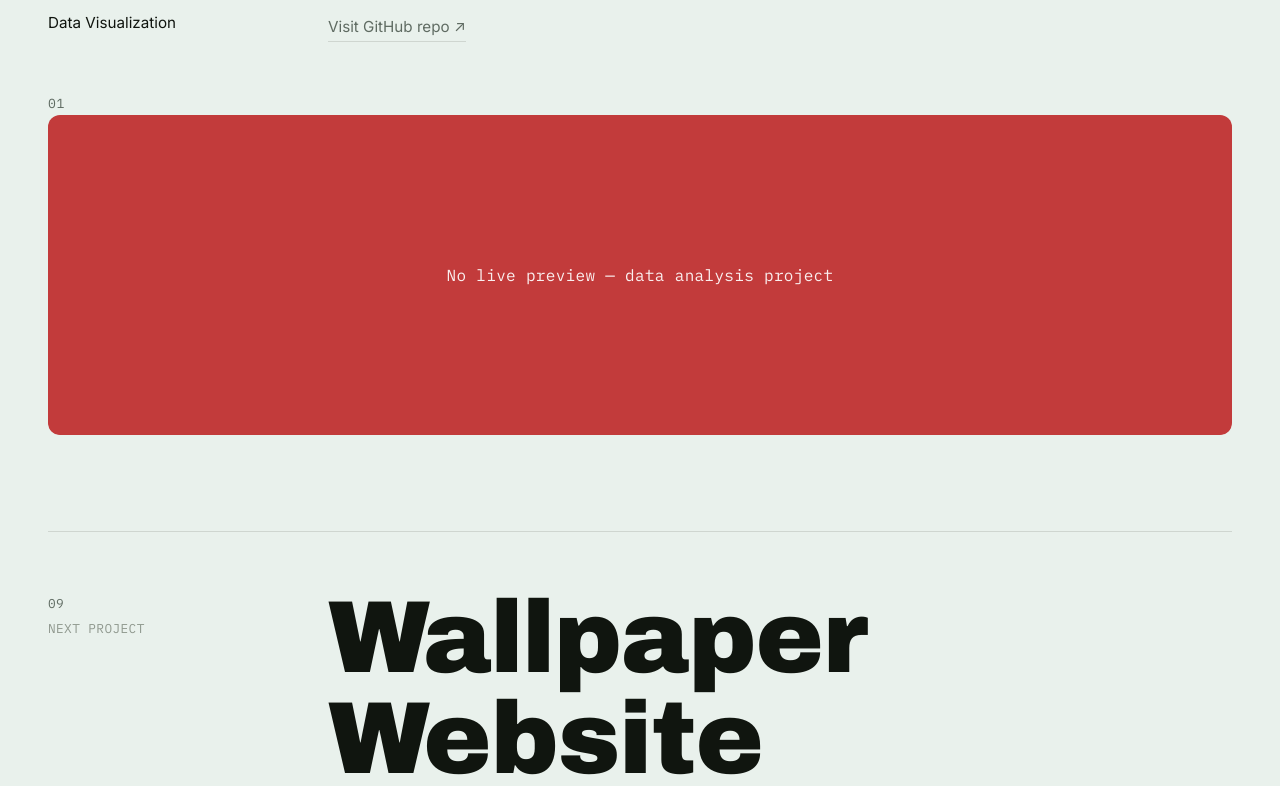
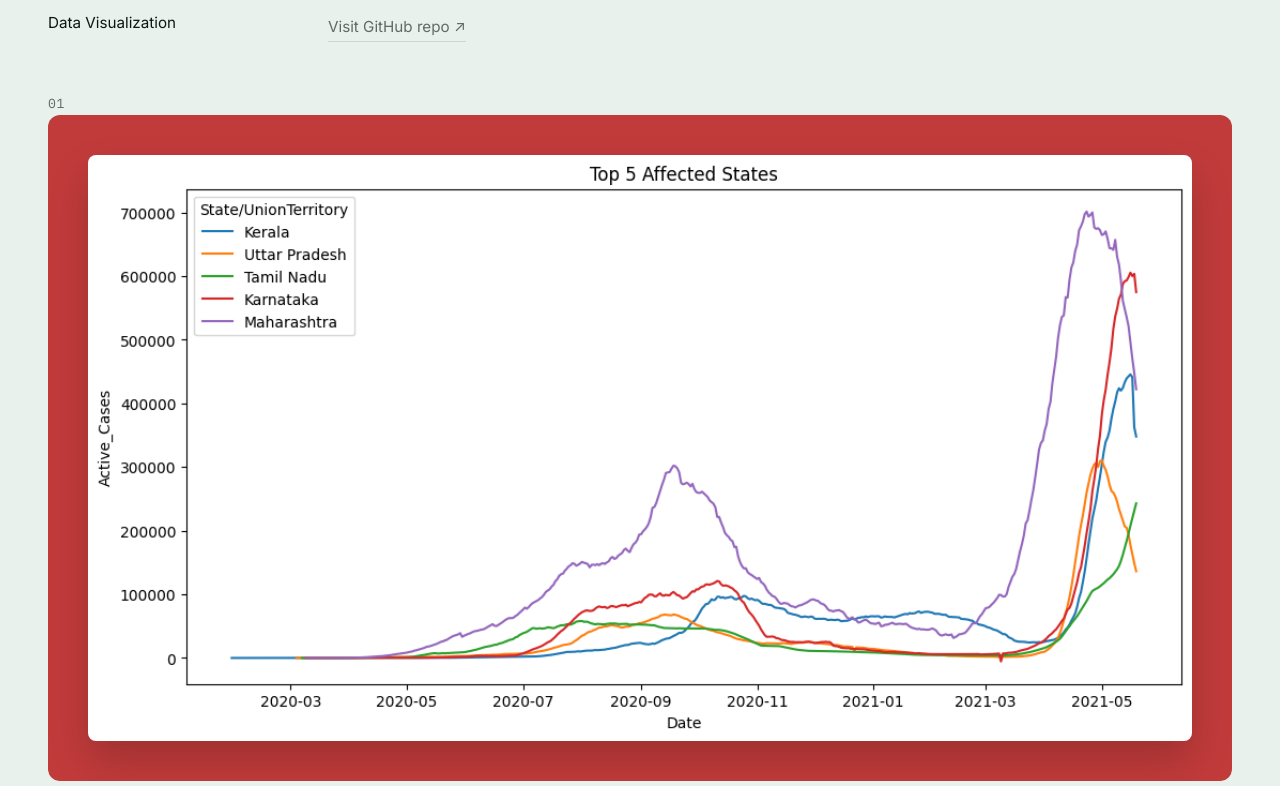
Before and after one commit to Dishant-Modi/dishant-portfolio, a React (Vite) app: page /works/covid-data-analysis in a window 1280 px wide. Shown: the part 594-1380 px from the top of the page. Built offline with nearby package versions, Linux system fonts and the light colour scheme.

Commit message:
Added ss

```diff
--- a/src/data/projects.js
+++ b/src/data/projects.js
@@ -93,7 +93,6 @@ export const projects = {
     url: "",
     previewType: "screenshot",
     screenshot: "/screenshots/delivery-management-erd.png",
-    previewNote: "schema design project",
     desc: "A relational database design for a delivery logistics system, modeling trucks, drivers, routes, and shipments and how they relate to one another. The schema and entity-relationship diagram were built in PostgreSQL as a database design exercise, with a companion presentation walking through the design decisions.",
     stack: ["PostgreSQL", "PL/pgSQL", "ERD Design"],
     github: "https://github.com/Dishant-Modi/Delivery_Management-Backend-",
@@ -108,8 +107,8 @@ export const projects = {
     type: "Academic Project",
     roles: "Data Analyst",
     url: "",
-    previewType: "none",
-    previewNote: "data analysis project",
+    previewType: "screenshot",
+    screenshot: "/screenshots/sugarcane-production-analysis.png",
     desc: "An exploratory data analysis of global sugarcane production, using a country-level production dataset to compare output trends. Built as a Jupyter notebook exercise in cleaning, visualizing, and drawing conclusions from real-world agricultural data.",
     stack: ["Python", "Pandas", "Jupyter Notebook", "Data Visualization"],
     github: "https://github.com/Dishant-Modi/Sugarcane-Production-Analysis",
@@ -124,8 +123,8 @@ export const projects = {
     type: "Academic Project",
     roles: "Data Analyst",
     url: "",
-    previewType: "none",
-    previewNote: "data analysis project",
+    previewType: "screenshot",
+    screenshot: "/screenshots/covid-data-analysis.png",
     desc: "An exploratory analysis of COVID-19 case and mortality data, working through cleaning, aggregating, and visualizing trends across regions and time. Built as a Jupyter notebook exercise in structuring a real-world public health dataset into clear, readable insights.",
     stack: ["Python", "Pandas", "Jupyter Notebook", "Data Visualization"],
     github: "https://github.com/Dishant-Modi/Covid-Data_Analysis",
```
Also changed, not shown: public/screenshots/covid-data-analysis.png (added), public/screenshots/sugarcane-production-analysis.png (added).
